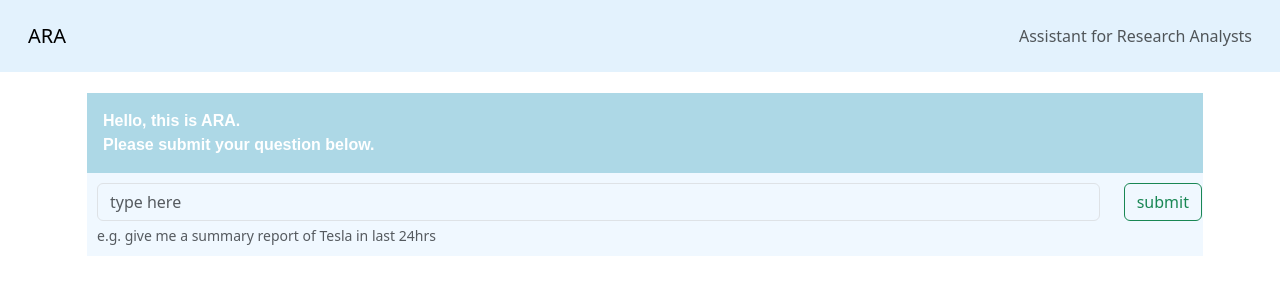
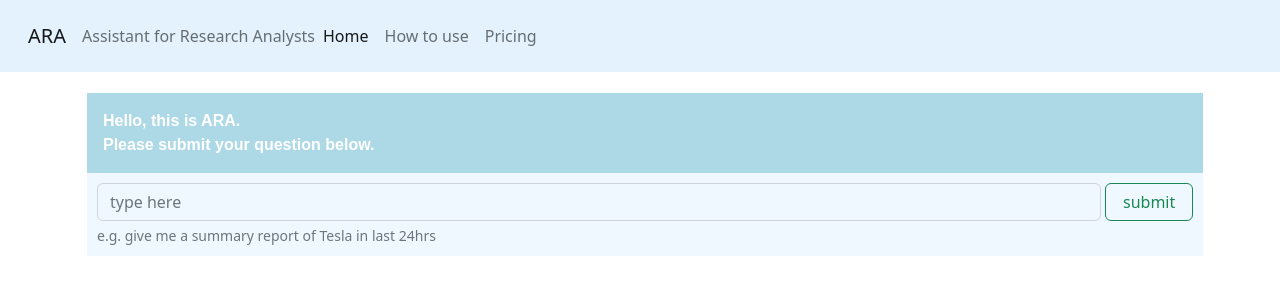
Before and after one commit to minwl/ARA, a Python web app: template flask/templates/index.html in a window 1280 px wide. Shown: the top 300 px of the page. Run offline with Jinja, Linux system fonts and the light colour scheme; the template is opened without the code that fills it, so the values that code supplies are empty.

Commit message:
update javascript

```diff
--- a/flask/templates/index.html
+++ b/flask/templates/index.html
@@ -4,63 +4,174 @@
     <meta charset="utf-8">
     <meta name="viewport" content="width=device-width, initial-scale=1">
     <title>ARA Demo</title>
-    <link href="https://cdn.jsdelivr.net/npm/bootstrap@5.3.0-alpha3/dist/css/bootstrap.min.css" rel="stylesheet" integrity="sha384-KK94CHFLLe+nY2dmCWGMq91rCGa5gtU4mk92HdvYe+M/SXH301p5ILy+dN9+nJOZ" crossorigin="anonymous">
+    <link rel="stylesheet" href="https://cdn.jsdelivr.net/npm/bootstrap@5.2.3/dist/css/bootstrap.min.css" integrity="sha384-rbsA2VBKQhggwzxH7pPCaAqO46MgnOM80zW1RWuH61DGLwZJEdK2Kadq2F9CUG65" crossorigin="anonymous">
+    <!-- <link href="https://cdn.jsdelivr.net/npm/bootstrap@5.3.0-alpha3/dist/css/bootstrap.min.css" rel="stylesheet" integrity="sha384-KK94CHFLLe+nY2dmCWGMq91rCGa5gtU4mk92HdvYe+M/SXH301p5ILy+dN9+nJOZ" crossorigin="anonymous"> -->
     <!-- <link rel="stylesheet" type="text/css" href="{{ url_for('static', filename='main.css') }}">   -->
+    <style>
+      .bd-main {
+        margin-top: 5px; margin-left: 10px;
+      }
+      .bd-intro {
+        background-color:lightblue; font-family: sans-serif; font-weight : bold;color: white; padding: spacer !important;
+      }
+      .bd-input {
+        background-color: aliceblue; padding : 10px;
+      }
+      .smtbtn {
+        width: 100%;
+      }
+      .queryinput{
+        border-radius: 2; background-color: aliceblue; width: 100%;
+      }
+    </style>
+
+
+    <script src="https://ajax.googleapis.com/ajax/libs/jquery/3.6.1/jquery.min.js"></script>
+    <script src="https://cdn.jsdelivr.net/npm/bootstrap@5.2.3/dist/js/bootstrap.min.js" integrity="sha384-cuYeSxntonz0PPNlHhBs68uyIAVpIIOZZ5JqeqvYYIcEL727kskC66kF92t6Xl2V" crossorigin="anonymous"></script>
+    <!-- <script src="/static/test19.js"></script> -->
+    <script>
+    // function validateForm() {
+    //   const inputForm = document.getElementById("queryinput");
+    //   const submitButton = document.getElementById("submit_btn");
+    //   if (inputForm.value.trim() === "") {
+    //     return true;
+    //   } else {
+    //     console.log(inputForm.value.trim());
+    //     return false;
+    //   }
+    // }
+
+    // function addNewInput() {
+    //   const container = document.getElementById("container");
+    //   const currentInput = container.lastElementChild.previousElementSibling;
+    //   const prevsubmit = currentInput.querySelector("#submit_btn");
+    //   const previnput = currentInput.querySelector("#queryinput");
+    //   prevsubmit.disabled = true;
+    //   prevsubmit.disabled = true;
+
+    //   const newInput = currentInput.cloneNode(true);
+    //   const submitButton = newInput.querySelector("#submit_btn");
+    //   const inputForm = newInput.querySelector("#queryinput");
+
+    //   submitButton.disabled = false;
+    //   inputForm.disabled = false;
+
+    //   const inputHTML = newInput.outerHTML;
+    //   const newComp = document.createElement("div");
+    //   newComp.innerHTML = inputHTML;
+
+    //   container.appendChild(newComp);
+    // }
+
+    function addAnswer(){
+      console.log('submit button clicked')
+      const container = document.getElementById("container");
+      const currentInput = container.lastElementChild;
+      const prevsubmit = currentInput.querySelector("#submit_btn");
+      const previnput = currentInput.querySelector("#queryinput");
+      const prevquery = previnput.value.trim();
+
+      console.log(prevquery)
+      if (prevquery === "") {
+        alert('Please enter a question.')
+        return false
+      }
+      previnput.disabled = true;
+      prevsubmit.disabled = true;
+
+      const answerText = 'This is the result <br> ... <br> ... <br> ... <br>';  //get from model output
+      const answerHTML = `<div class="bd-intro p-3">${answerText}</div>`;
+      const answer = document.createElement("div");
+      answer.innerHTML = answerHTML;
+      container.appendChild(answer);
+
+      const newInput = currentInput.cloneNode(true);
+      const submitButton = newInput.querySelector("#submit_btn");
+      const inputForm = newInput.querySelector("#queryinput");
+
+      submitButton.disabled = false;
+      inputForm.disabled = false;
+
+      const inputHTML = newInput.outerHTML;
+      const newComp = document.createElement("div");
+      newComp.innerHTML = inputHTML;
+
+      container.appendChild(newComp);
+    }
+
+function init() {
+  console.log('page is ready');
+  // const container = document.getElementById("container");
+  // const currentInput = container.lastElementChild;
+  // const submitButton = currentInput.querySelector("#submit_btn");
+  // const inputForm = currentInput.querySelector("#queryinput");
+
+  // submitButton.addEventListener("click", function(event) {
+  //   console.log('submit button clicked')
+  //   if (!validateForm()) {
+  //     event.preventDefault(); // Prevent form submission if validation fails
+  //     addAnswer();
+  //     addNewInput();
+
+  //   }
+  // });
+}
+    window.addEventListener("load", init);
+    </script>
+
     </head>
+
   <body>
 
+  <header class="navbar navbar-expand-lg sticky-top p-3" style="background-color: #e3f2fd;">
+    <div class="container-fluid">
+    <a class="navbar-brand"> ARA </a>
 
-  <header class="navbar navbar-expand-lg sticky-top p-3" style="background-color: #e3f2fd;">
-  <nav class="container-xxl bd-gutter flex-wrap flex-lg-nowrap">
-    <a class="navbar-brand" href="{{url_for('index')}}"> ARA </a>
     <span class="navbar-text">
-        Assistant for Research Analysts
-      </span>
+      Assistant for Research Analysts
+    </span>
+
     <button class="navbar-toggler" type="button" data-bs-toggle="collapse" data-bs-target="#navbarNav" aria-controls="navbarNav" aria-expanded="false" aria-label="Toggle navigation">
       <span class="navbar-toggler-icon"></span>
     </button>
-    <!-- <div class="collapse navbar-collapse" id="navbarNav">
-      <ul class="navbar-nav">
+
+    <div class="collapse navbar-collapse" id="navbarNav">
+      <ul class="navbar-nav me-auto mb-2 mb-lg-0">
         <li class="nav-item">
-          <a class="nav-link active" aria-current="page" href="#">Home</a>
+          <a class="nav-link active" aria-current="page" href="{{url_for('index')}}">Home</a>
         </li>
         <li class="nav-item">
-          <a class="nav-link" href="#">Features</a>
+          <a class="nav-link" href="#">How to use</a>
         </li>
         <li class="nav-item">
           <a class="nav-link" href="#">Pricing</a>
         </li>
-        <li class="nav-item">
-          <a class="nav-link disabled">Disabled</a>
-        </li>
       </ul>
-    </div> -->
-  </nav>
+    </div>
+    </div>
   </header>
 
 <body>
-    <main class = 'bd-main p-3' style = 'margin-top: 5px; margin-left: 10px;'>
-        <div class="container-lg">
-        <div class = 'bd-first p-3' style = 'background-color:lightblue; font-family: sans-serif; font-weight : bold;color: white;'>
+    <main id = 'main' class = 'bd-main p-3'>
+        <div id="container" class="container-lg flex-wrap flex-lg-nowrap">
+        <div  id = 'bd-intro' class = 'bd-intro p-3'>
             Hello, this is ARA. <br>
             Please submit your question below.
         </div>
-        <div class="bd-qustion" style = 'background-color: aliceblue; padding : 10px' >
-            <form class="row g-4 justify-content-between" method = 'post' action = "{{url_for('result')}}">
-                <div class="col-11">
-                    <input type="query" class="form-control" id="queryinput" name = 'query' placeholder="type here" style = 'border-radius: 2; background-color: aliceblue;'>
+        <div id = 'bd-input' class = 'bd-input' >
+            <div class="row g-1">
+                <div class="col-md-11">
+                    <input id="queryinput" class="form-control queryinput has-validation" placeholder="type here">
                 </div>
-                <div class="col-1">
-                    <button class="btn btn-outline-success" type="submit">submit</button>
+                <div class="col-md-1">
+                    <button id="submit_btn" class="btn btn-outline-success smtbtn" onclick = addAnswer() >submit</button>
                 </div>
-            </form>
-            <div id="queryinput" class="form-text">
+              </div>
+            <div id="queryinput_eg" class="form-text">
                 e.g. give me a summary report of Tesla in last 24hrs
             </div>
         </div>
-        <!-- <div class = 'bd-answer p-3' style = 'background-color:lightblue; font-family: sans-serif; font-weight : bold;color: white;'>
-            Here is the report <br>
-        </div> -->
+
 
 
 </body>
```
Also changed, not shown: flask/app.py (+16 -9 lines), 1 other file.
